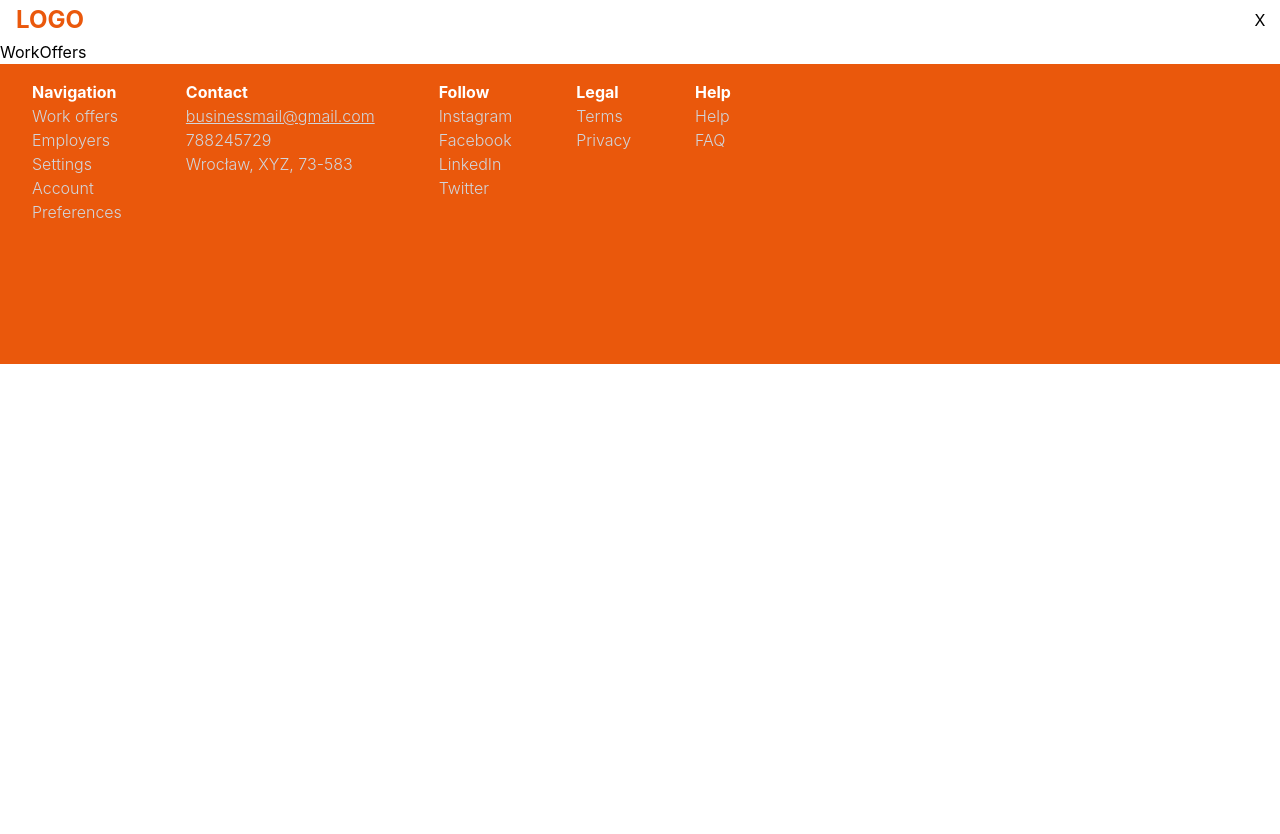
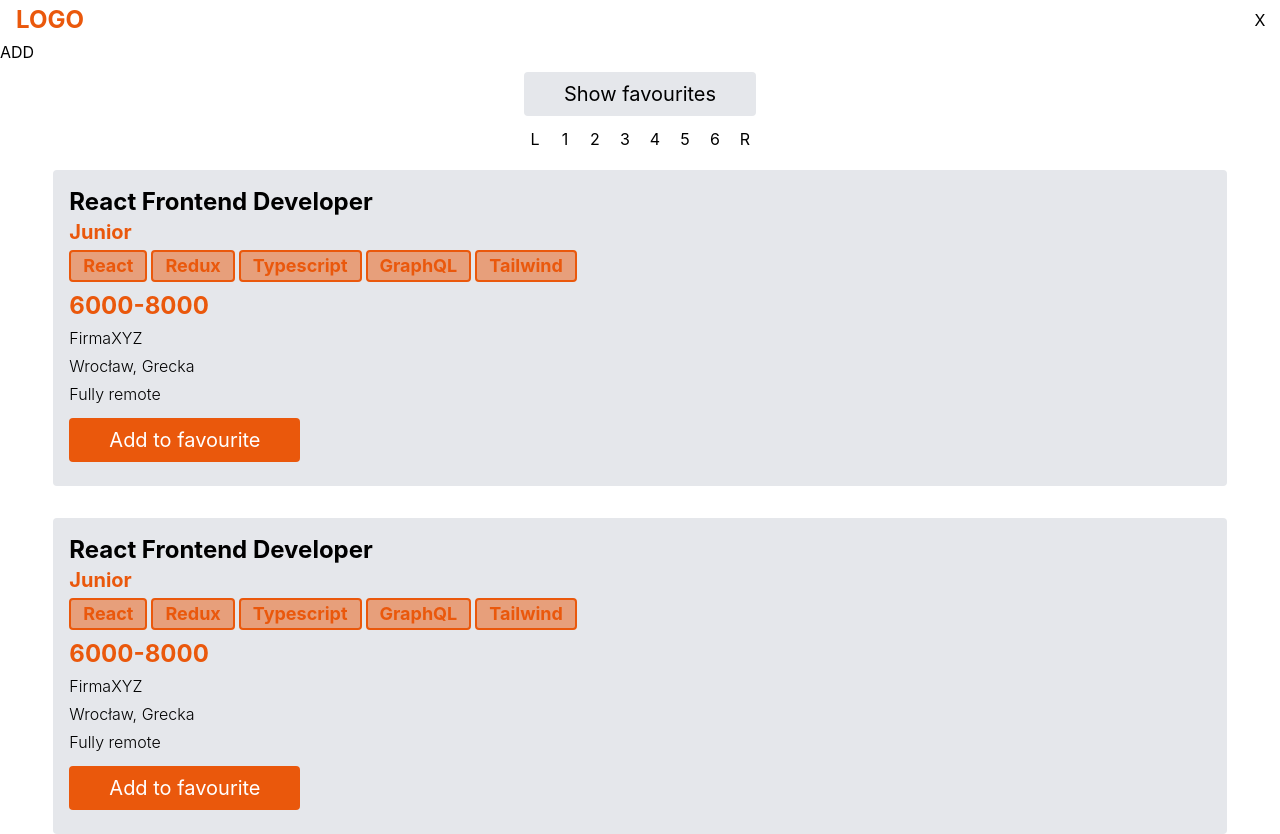
Before and after one commit to Marcin164/it-job-aggregator-frontend, a Next.js app: page /dashboard/workoffers in a window 1280 px wide. Shown: the top 834 px of the page. Before the commit the page ends 800 px from the top, so only its background shows below. Built offline with nearby package versions, Linux system fonts and the light colour scheme.

Commit message:
feat: add panel with work offers

```diff
--- /dev/null
+++ b/components/Info.tsx
@@ -0,0 +1,13 @@
+import React from 'react'
+
+type Props = {
+    value:string
+}
+
+const Info = (props: Props) => {
+  return (
+    <div className="font-light my-1">{props.value}</div>
+  )
+}
+
+export default Info
--- a/components/Navbar.tsx
+++ b/components/Navbar.tsx
@@ -11,7 +11,7 @@ const Navbar = (props: Props) => {
   }
 
   return (
-    <div className="w-screen h-[40px] relative">
+    <div className="w-full h-[40px] relative">
       <div className="w-[100px] h-full flex justify-center items-center float-left">
         <span className="font-bold text-2xl text-orange-600">LOGO</span>
       </div>
--- /dev/null
+++ b/components/OfferCard.tsx
@@ -0,0 +1,36 @@
+import React from "react";
+import Skill from "../components/Skill";
+import Button from "../components/Button";
+import Info from "./Info";
+
+type Props = {};
+
+const OfferCard = (props: Props) => {
+  return (
+    <div className="w-11/12 bg-gray-200 rounded p-4 my-4">
+      <div></div>
+
+      <div className="w-full">
+        <h1 className="font-bold text-2xl">React Frontend Developer</h1>
+        <h2 className="font-bold text-orange-600 text-xl">Junior</h2>
+        <div className="flex flex-wrap">
+          <Skill value="React" />
+          <Skill value="Redux" />
+          <Skill value="Typescript" />
+          <Skill value="GraphQL" />
+          <Skill value="Tailwind" />
+        </div>
+      </div>
+
+      <div className="w-full mt-2">
+        <h1 className="font-bold text-orange-600 text-2xl">6000-8000</h1>
+        <Info value="FirmaXYZ" />
+        <Info value="Wrocław, Grecka" />
+        <Info value="Fully remote" />
+        <Button className="bg-orange-600 text-white" value="Add to favourite" />
+      </div>
+    </div>
+  );
+};
+
+export default OfferCard;
--- /dev/null
+++ b/components/Pagination.tsx
@@ -0,0 +1,20 @@
+import React from 'react'
+
+type Props = {}
+
+const Pagination = (props: Props) => {
+  return (
+    <div className="w-full flex justify-center">
+        <button className="w-[30px] h-[30px]">L</button>
+        <button className="w-[30px] h-[30px]">1</button>
+        <button className="w-[30px] h-[30px]">2</button>
+        <button className="w-[30px] h-[30px]">3</button>
+        <button className="w-[30px] h-[30px]">4</button>
+        <button className="w-[30px] h-[30px]">5</button>
+        <button className="w-[30px] h-[30px]">6</button>
+        <button className="w-[30px] h-[30px]">R</button>
+    </div>
+  )
+}
+
+export default Pagination
--- /dev/null
+++ b/components/Skill.tsx
@@ -0,0 +1,13 @@
+import React from 'react'
+
+type Props = {
+    value:string
+}
+
+const Skill = (props: Props) => {
+  return (
+    <div className="bg-orange-600/50 border-2 border-orange-600 text-orange-600 font-bold text-lg rounded px-3 mr-1 mt-1">{props.value}</div>
+  )
+}
+
+export default Skill
--- a/pages/dashboard/workoffers.tsx
+++ b/pages/dashboard/workoffers.tsx
@@ -1,12 +1,29 @@
 import React, { ReactElement } from "react";
+import Button from "../../components/Button";
+import OfferCard from "../../components/OfferCard";
+import Pagination from "../../components/Pagination";
 import DashboardLayout from "../../layouts/DashboardLayout";
 
 type Props = {};
 
 const WorkOffers = (props: Props) => {
   return (
-    <div>
-      <h1>WorkOffers</h1>
+    <div className="w-full">
+      <div className="w-full">ADD</div>
+
+      <div className="w-full flex flex-wrap justify-center">
+        <Button className="bg-gray-200" value="Show favourites"/>
+        <Pagination/>
+        <OfferCard/>
+        <OfferCard/>
+        <OfferCard/>
+        <OfferCard/>
+        <OfferCard/>
+        <OfferCard/>
+        <OfferCard/>
+      </div>
+
+      <div className="w-full">ADD</div>
     </div>
   );
 };
```
